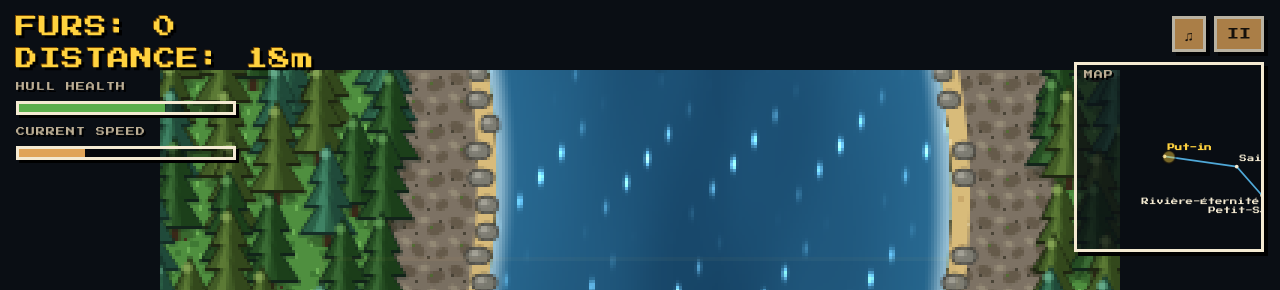
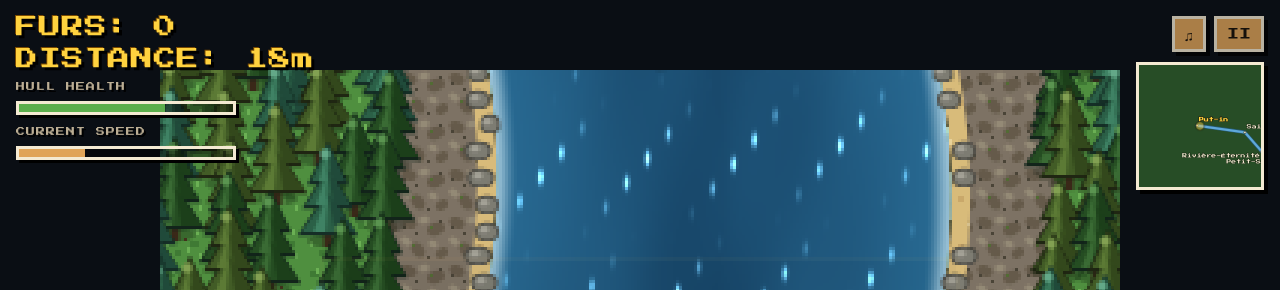
Before and after one commit to markcoatsworth/voyageurs, a website built with Vite: page index.html in a window 1280 px wide. Shown: the top 290 px of the page. Built offline with nearby package versions, Linux system fonts and the light colour scheme; animation ran at ten frames a second.

Commit message:
Minimap: adjustable size, Google Maps-style terrain colors, drop title
- Minimap width now computed in main.js's resize() from the actual empty
  margin beside the game canvas, instead of a fixed viewport-relative
  size — fills up on a wide window, shrinks to a usable floor on a narrow
  one, capped so it doesn't overwhelm an ultrawide monitor.
- Recolored to a deep-green-land/blue-water look modeled on Google Maps:
  darker background, the route drawn as a proper outlined river ribbon
  (wider/deeper past Tadoussac) instead of a hairline, dots/labels
  switched to a light fill with a dark halo to stay legible on both the
  land and the water.
- Removed the "MAP" title label — the panel is unambiguous without it now
  that it actually looks like a map.
- terrain.js: mid-river braid islands now fill with the sand tile instead
  of the rocky bank tile, so they read as small islands rather than a
  chunk of fjord wall floating in the channel.

Co-Authored-By: Claude Sonnet 5 <noreply@anthropic.com>
Claude-Session: https://claude.ai/code/session_01DEo488mxkCepoHheBCF5jZ

```diff
--- a/src/main.js
+++ b/src/main.js
@@ -46,29 +46,6 @@ ctx.imageSmoothingEnabled = false;
 // browser/environment has no WebGL.
 const water = createWaterRenderer(waterCanvas);
 
-function resize() {
-  const rawScale = Math.min(window.innerWidth / CANVAS_WIDTH, window.innerHeight / CANVAS_HEIGHT);
-  const flooredScale = Math.floor(rawScale);
-  // An integer multiple keeps pixel-art edges crisp, but on a small/mobile
-  // screen that floors all the way down to 1x, leaving most of the
-  // viewport empty — better to fill the screen at a fractional scale
-  // (image-rendering: pixelated still looks fine, just not perfectly even)
-  // than to render a postage stamp in the corner.
-  const scale = flooredScale >= 2 ? flooredScale : Math.max(rawScale, 1);
-  screen.style.width = `${CANVAS_WIDTH * scale}px`;
-  screen.style.height = `${CANVAS_HEIGHT * scale}px`;
-}
-window.addEventListener('resize', resize);
-resize();
-
-// Shared downstream-distance clock: written by Game each frame, read by
-// obstacles/terrain/whales whenever they need "what's here right now?"
-const world = { distance: 0 };
-
-const obstacles = createObstacleField(world);
-const input = new Input();
-createTouchControls(input);
-
 // Sits in the top-right corner below the mute/pause buttons (#right-panel
 // in index.html/style.css). This doesn't reserve any space from the game
 // canvas — the canvas keeps rendering at full size — it just relies on the
@@ -81,6 +58,45 @@ createTouchControls(input);
 // geographically-placed route rather than an invented shape.
 const minimap = createMinimap();
 document.getElementById('right-panel').appendChild(minimap.el);
+
+// How big that empty margin needs to be judged, in px: small enough that a
+// narrow/phone-width window (no margin at all) still gets a usable
+// minimum, capped so a huge ultrawide monitor doesn't blow it up past a
+// sensible size relative to the game view.
+const MINIMAP_MIN = 110;
+const MINIMAP_MAX = 280;
+
+function resize() {
+  const rawScale = Math.min(window.innerWidth / CANVAS_WIDTH, window.innerHeight / CANVAS_HEIGHT);
+  const flooredScale = Math.floor(rawScale);
+  // An integer multiple keeps pixel-art edges crisp, but on a small/mobile
+  // screen that floors all the way down to 1x, leaving most of the
+  // viewport empty — better to fill the screen at a fractional scale
+  // (image-rendering: pixelated still looks fine, just not perfectly even)
+  // than to render a postage stamp in the corner.
+  const scale = flooredScale >= 2 ? flooredScale : Math.max(rawScale, 1);
+  const canvasWidth = CANVAS_WIDTH * scale;
+  screen.style.width = `${canvasWidth}px`;
+  screen.style.height = `${CANVAS_HEIGHT * scale}px`;
+
+  // #app centers the canvas in the full viewport, so each side gets an
+  // equal share of whatever width is left over. The minimap fills that
+  // margin (minus its own edge gaps) instead of sitting at a fixed size
+  // that's lost in a much bigger sidebar on a wide window.
+  const sidebarWidth = (window.innerWidth - canvasWidth) / 2;
+  const size = Math.round(Math.max(MINIMAP_MIN, Math.min(MINIMAP_MAX, sidebarWidth - 32)));
+  minimap.el.style.width = `${size}px`;
+}
+window.addEventListener('resize', resize);
+resize();
+
+// Shared downstream-distance clock: written by Game each frame, read by
+// obstacles/terrain/whales whenever they need "what's here right now?"
+const world = { distance: 0 };
+
+const obstacles = createObstacleField(world);
+const input = new Input();
+createTouchControls(input);
 
 const ui = {
   hud: document.getElementById('hud'),
--- a/src/style.css
+++ b/src/style.css
@@ -351,30 +351,25 @@ button:hover {
    game canvas/HUD, always visible, never intercepting clicks. Square (not
    the old wide rectangle) since it's now a fixed-size window that pans
    with the canoe instead of showing the whole route at once — see
-   minimap.js. aspect-ratio, not a hard-coded height, so the clamp() below
-   is the only place its size is chosen. */
+   minimap.js. aspect-ratio, not a hard-coded height, so its width is the
+   only dimension that needs setting. The width below is just the
+   before-JS-runs fallback — main.js's resize() sets an inline width
+   sized to fill whatever empty margin is actually beside the canvas,
+   which is the real source of truth. */
 #minimap {
   position: relative;
-  width: clamp(120px, 20vw, 190px);
+  width: 190px;
   aspect-ratio: 1 / 1;
   flex: 0 0 auto;
-  background: rgba(10, 14, 20, 0.72);
+  /* A deep green "land" tone with a blue river ribbon drawn on top (see
+     minimap.js) — modeled after Google Maps' terrain style rather than a
+     flat single-color background, and dark enough that dots/labels need a
+     light fill with a dark halo (also in minimap.js) to stay legible on
+     both the land and the water. */
+  background: #274d26;
   border: 3px solid #f4ead2;
   box-shadow: 4px 4px 0 #000;
   pointer-events: none;
-}
-
-/* Floats over the map itself (rather than sitting above it in normal flow)
-   so adding it doesn't grow the box past a true square. */
-#minimap-title {
-  position: absolute;
-  top: 5px;
-  left: 7px;
-  font-size: 9px;
-  color: #bcae94;
-  text-shadow: 2px 2px 0 #000;
-  letter-spacing: 1px;
-  z-index: 1;
 }
 
 #minimap svg {
--- a/src/twod/minimap.js
+++ b/src/twod/minimap.js
@@ -32,11 +32,6 @@ export function createMinimap() {
   const wrap = document.createElement('div');
   wrap.id = 'minimap';
 
-  const title = document.createElement('div');
-  title.id = 'minimap-title';
-  title.textContent = 'MAP';
-  wrap.appendChild(title);
-
   // width/height are set in CSS (#minimap svg), not here — SVG's own
   // width/height attributes don't accept "auto"/percentages the way CSS
   // does. The viewBox itself is set per-frame in update() below, since it's
@@ -46,42 +41,44 @@ export function createMinimap() {
     viewBox: `0 0 ${VIEW_SIZE} ${VIEW_SIZE}`,
   });
 
-  // The route itself, fjord and estuary as one continuous line (a subtly
-  // different color past Tadoussac reads as "you've left the fjord"),
-  // drawn once in absolute map-projection coordinates.
+  // The route itself, drawn as a proper river ribbon (a wide fill over a
+  // slightly wider outline) rather than a hairline — modeled on how Google
+  // Maps renders water, which is what gives the deep-green-land/blue-water
+  // look its texture instead of just being a flat color swap. The estuary
+  // segment is drawn a little wider and a shade deeper, both because the
+  // real Saint Lawrence dwarfs the fjord and so the difference reads as
+  // "you've left the fjord" without needing a dash pattern (rivers on a
+  // real map are never dashed).
   const fjordPts = points.slice(0, FJORD_WAYPOINTS.length);
   const estuaryPts = points.slice(FJORD_WAYPOINTS.length - 1);
   const toPath = (pts) => pts.map((p, i) => `${i === 0 ? 'M' : 'L'}${p.x.toFixed(2)},${p.y.toFixed(2)}`).join(' ');
 
-  svg.appendChild(svgEl('path', {
-    d: toPath(fjordPts),
-    fill: 'none',
-    stroke: '#4fa8d8',
-    'stroke-width': 0.8,
-    'stroke-linejoin': 'round',
-    'stroke-linecap': 'round',
-  }));
-  svg.appendChild(svgEl('path', {
-    d: toPath(estuaryPts),
-    fill: 'none',
-    stroke: '#2a6f8f',
-    'stroke-width': 0.8,
-    'stroke-linejoin': 'round',
-    'stroke-linecap': 'round',
-    'stroke-dasharray': '2,1.5',
-  }));
+  // Outlines drawn first for *both* segments, then both fills on top, so
+  // the fjord's outline doesn't cut across the wider estuary fill right at
+  // the Tadoussac join.
+  svg.appendChild(svgEl('path', { d: toPath(fjordPts), fill: 'none', stroke: '#245a78', 'stroke-width': 2.6, 'stroke-linejoin': 'round', 'stroke-linecap': 'round' }));
+  svg.appendChild(svgEl('path', { d: toPath(estuaryPts), fill: 'none', stroke: '#1e4f6e', 'stroke-width': 3.2, 'stroke-linejoin': 'round', 'stroke-linecap': 'round' }));
+  svg.appendChild(svgEl('path', { d: toPath(fjordPts), fill: 'none', stroke: '#5fa8d9', 'stroke-width': 1.7, 'stroke-linejoin': 'round', 'stroke-linecap': 'round' }));
+  svg.appendChild(svgEl('path', { d: toPath(estuaryPts), fill: 'none', stroke: '#3d84b8', 'stroke-width': 2.2, 'stroke-linejoin': 'round', 'stroke-linecap': 'round' }));
 
   // Waypoint dots, every one labeled with its real name, in absolute
   // projection coordinates — the panning viewBox brings each into view as
-  // the canoe approaches it.
+  // the canoe approaches it. Light fill with a dark halo on both the dots
+  // and the label text, since either can land on the deep green land or
+  // right on top of the blue river.
   for (const p of points) {
-    svg.appendChild(svgEl('circle', { cx: p.x, cy: p.y, r: 0.9, fill: '#f4ead2' }));
+    svg.appendChild(svgEl('circle', {
+      cx: p.x, cy: p.y, r: 0.9, fill: '#f4ead2', stroke: '#16240f', 'stroke-width': 0.4,
+    }));
     const label = p.label || p.name;
     const pos = p.labelPos || { dx: 1.4, dy: -2.2, anchor: 'start' };
     const text = svgEl('text', {
       x: p.x + pos.dx,
       y: p.y + pos.dy,
       fill: p.label ? '#ffd23f' : '#f4ead2',
+      stroke: p.label ? '#1a1208' : '#16240f',
+      'stroke-width': 0.6,
+      'paint-order': 'stroke',
       'font-size': 3.6,
       'font-weight': p.label ? 700 : 400,
       'text-anchor': pos.anchor,
--- a/src/twod/terrain.js
+++ b/src/twod/terrain.js
@@ -114,9 +114,11 @@ export function drawBanks(ctx, worldDistance, cameraWorldX) {
 }
 
 // The mid-channel islands that split the river into two short passages
-// (river/path.js's braidAt). Drawn as a lens-shaped bank fill — the same
-// texture as the outer shore — right on top of the water hole punched
-// above, so it reads as solid land sitting between two open channels.
+// (river/path.js's braidAt). Drawn as a lens-shaped sand fill — plain small
+// land, not the same rocky/cliff-like texture as the outer shore (that one
+// reads as the fjord wall, which a mid-river island obviously isn't) —
+// right on top of the water hole punched above, so it reads as solid land
+// sitting between two open channels.
 function drawBraidIslands(ctx, worldDistance, cameraWorldX) {
   const pat = ensurePatterns(ctx);
 
@@ -127,7 +129,7 @@ function drawBraidIslands(ctx, worldDistance, cameraWorldX) {
     return toScreenX(cx, cameraWorldX);
   };
 
-  ctx.fillStyle = pat.bank;
+  ctx.fillStyle = pat.sand;
   pathBetween(ctx, (y) => islandX(y, -1), (y) => islandX(y, 1));
   ctx.fill();
 
```
